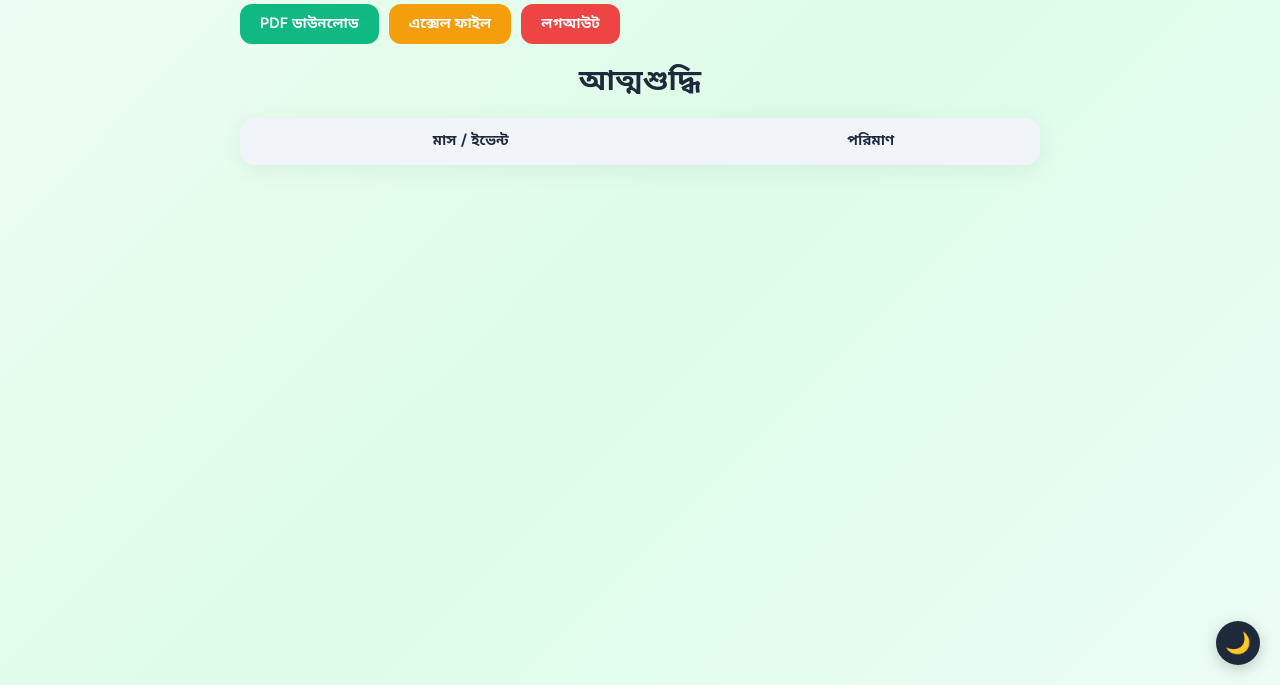
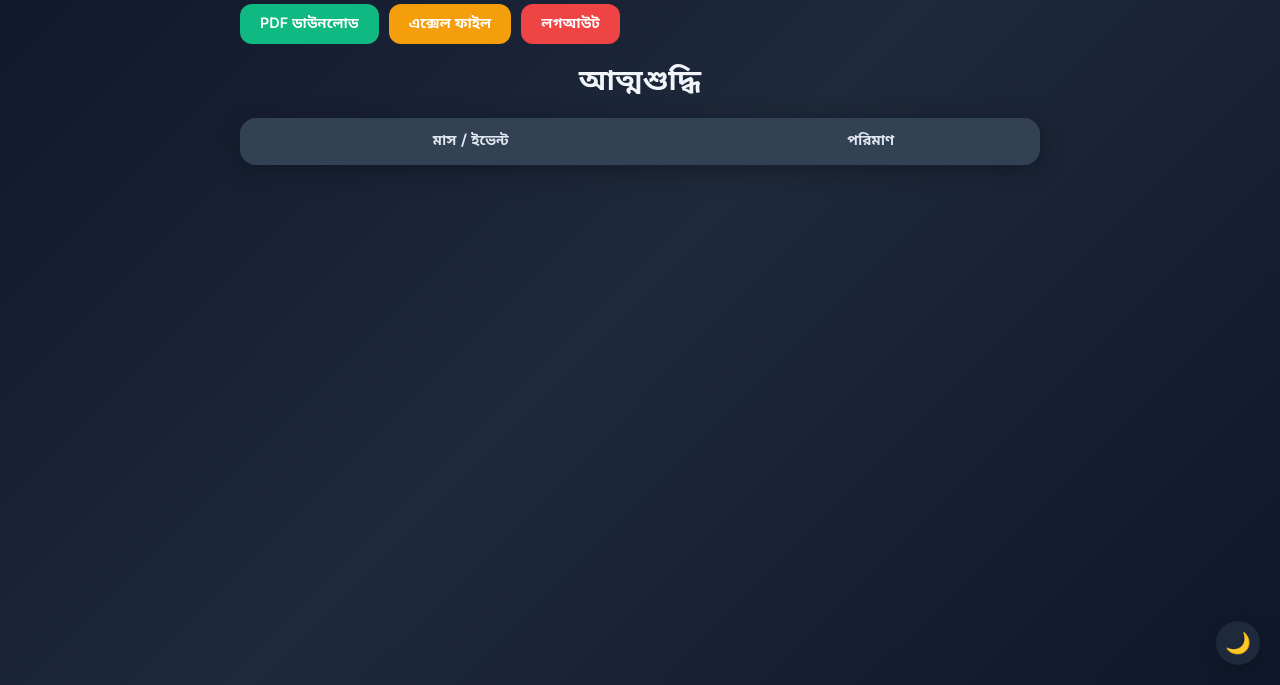
Before and after one commit to AbuArifNAim/Atmoshuddhi, a plain HTML site: page members/member-dashboard.html in a window 1280 px wide. Shown: the part 115-800 px from the top of the page. Drawn offline with Linux system fonts and the dark colour scheme; no server answers.

Commit message:
Add dark mode support for member dashboard

```diff
--- a/members/member-dashboard.html
+++ b/members/member-dashboard.html
@@ -91,6 +91,18 @@
   @media (max-width: 640px) {
     h1 { font-size: 1.5rem; }
     .toolbar { justify-content: center; }
+  }
+
+  @media (prefers-color-scheme: dark) {
+    body { background: linear-gradient(135deg, #0f172a 0%, #1e293b 50%, #0f172a 100%); }
+    h1 { color: #f1f5f9; }
+    #memberName, #pdfMemberName { color: #34d399; }
+    .table-wrap { background: #1e293b; box-shadow: 0 4px 24px rgba(0,0,0,0.3); }
+    th { background: #334155; color: #e2e8f0; }
+    td { color: #cbd5e1; border-bottom: 1px solid #334155; }
+    tr { background: #1e293b; }
+    .total-row td { background: #422006; color: #fbbf24; }
+    #pdfContent h1 { color: #f1f5f9; }
   }
 </style>
 </head>
```
